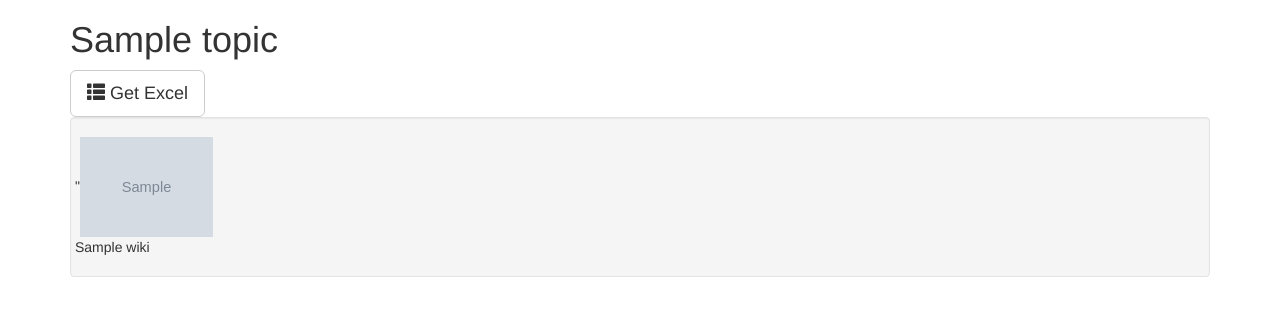
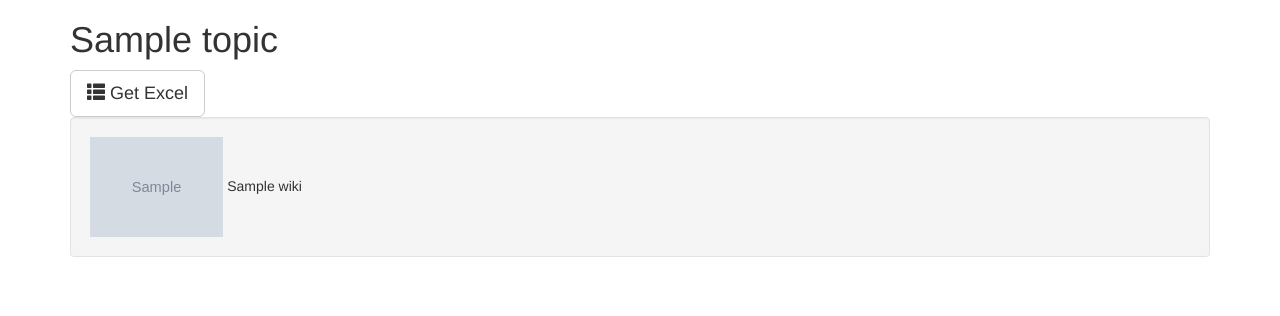
Before and after one commit to Wikia/WikiaAuthority, a Flask app: template AuthorityReporter/templates/wiki.html in a window 1280 px wide. Shown: the top 316 px of the page. Run offline with Flask 2, Linux system fonts and the light colour scheme; the template is opened without the code that fills it: most values are stand-ins (such as "Sample title", 1, 10 or a date in 2020); grey boxes marked "Sample" are stand-in pictures.

Commit message:
no nested rows?

```diff
--- a/AuthorityReporter/templates/wiki.html
+++ b/AuthorityReporter/templates/wiki.html
@@ -16,10 +16,9 @@
     <div class="well">
         <div class="row">
         {% for wiki in wiki_ids %}
-
           <div class="col-md-3">
-              <div class="row">"<img src="{{wikis[wiki]['image']}}" height="100px" alt="" /></div>
-              <div class="row">{{wikis[wiki]['title']}}</div>
+              <img src="{{wikis[wiki]['image']}}" height="100px" alt="" />
+              {{wikis[wiki]['title']}}
           </div>
         {% endfor %}
         </div>
```
